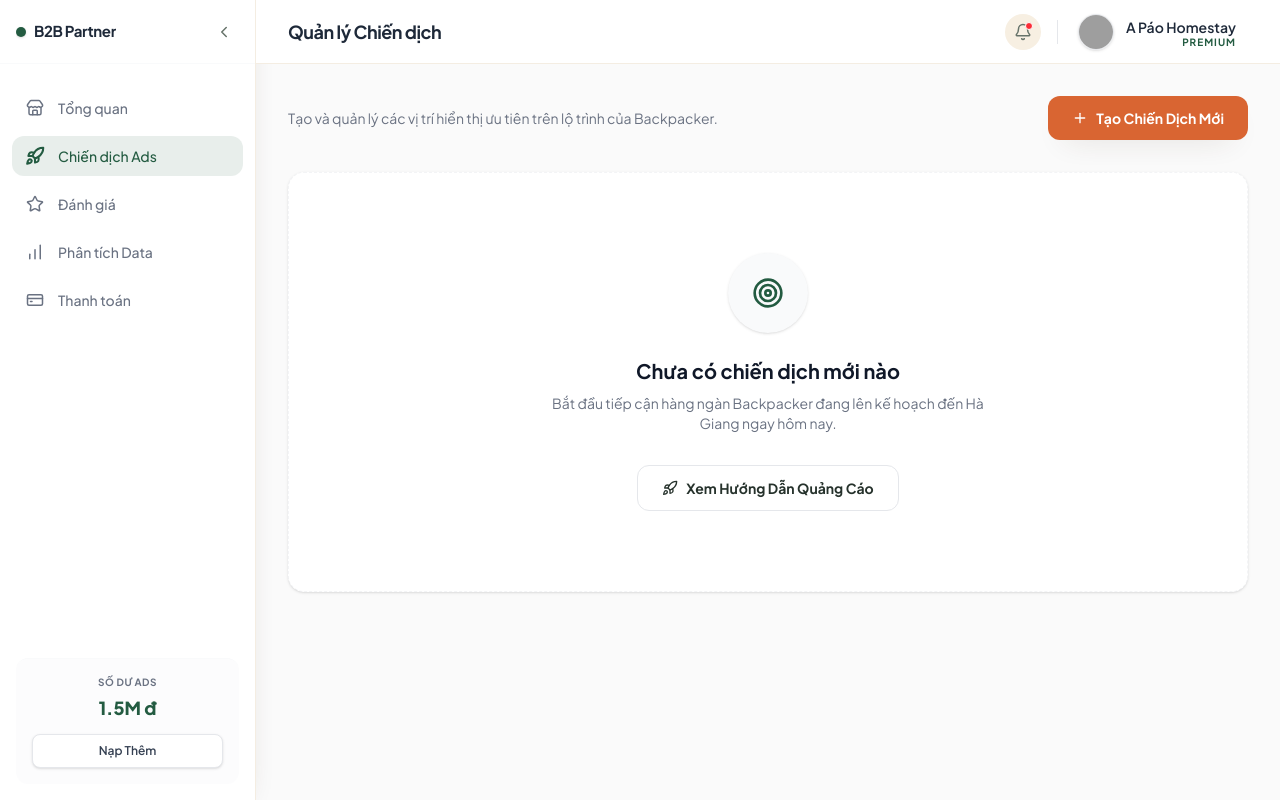
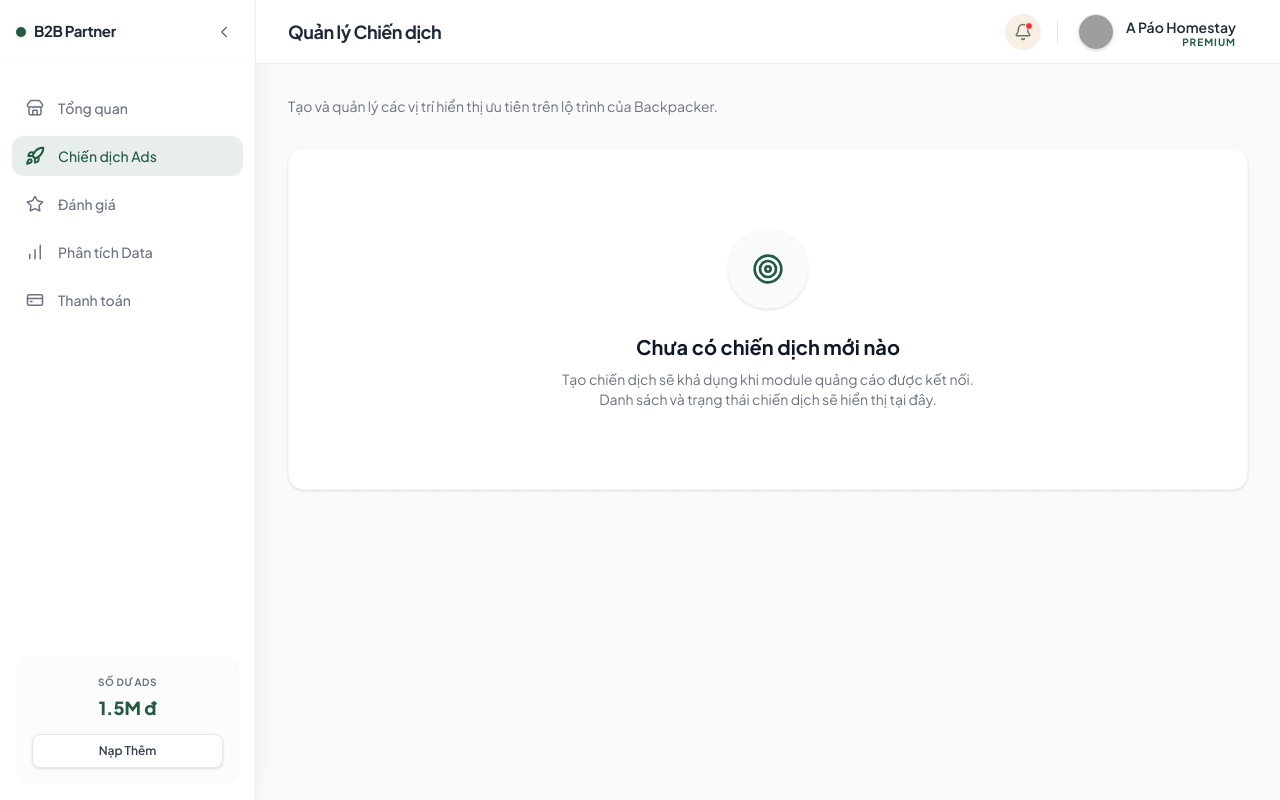
Before and after one commit to tizh24/ROAD_TRIP, a Next.js app in the folder web/: page /partner/campaigns in a window 1280 px wide. Built offline with nearby package versions, Linux system fonts and the light colour scheme; grey boxes are pictures that could not be loaded.

Commit message:
fix(web): clarify partner unavailable states

```diff
--- a/web/src/features/monetization/components/partner/billing/PartnerBillingPanel.tsx
+++ b/web/src/features/monetization/components/partner/billing/PartnerBillingPanel.tsx
@@ -1,7 +1,6 @@
 "use client";
 import React from "react";
-import { CreditCard, Wallet } from "lucide-react";
-import CTAButton from "@/components/ui/CTAButton";
+import { Wallet } from "lucide-react";
 
 export default function PartnerBillingPanel() {
   return (
@@ -15,11 +14,8 @@ export default function PartnerBillingPanel() {
         <div className="w-20 h-20 bg-emerald-50 rounded-full flex items-center justify-center text-emerald-500 mb-6 shadow-sm">
           <Wallet size={32} />
         </div>
-        <h3 className="text-xl font-bold text-gray-900 mb-2">Số dư hiện tại: 1.500.000 đ</h3>
-        <p className="text-gray-500 text-sm max-w-md mb-8">Nạp thêm tiền qua VNPay hoặc chuyển khoản ngân hàng để duy trì chiến dịch.</p>
-        <CTAButton variant="primary" className="px-6 py-2.5 rounded-xl text-sm flex items-center gap-2 shadow-md" onClick={() => alert('Đang chuyển hướng sang cổng thanh toán VNPay...')}>
-          <CreditCard size={16} /> Nạp Tiền Ngay
-        </CTAButton>
+        <h3 className="text-xl font-bold text-gray-900 mb-2">Chưa có dữ liệu thanh toán</h3>
+        <p className="text-gray-500 text-sm max-w-md">Số dư, phương thức nạp tiền và hoá đơn sẽ xuất hiện khi hệ thống thanh toán đối tác được kết nối.</p>
       </div>
     </div>
   );
--- a/web/src/features/monetization/components/partner/campaigns/CampaignsPanel.tsx
+++ b/web/src/features/monetization/components/partner/campaigns/CampaignsPanel.tsx
@@ -1,16 +1,12 @@
 "use client";
 import React from "react";
-import CTAButton from "@/components/ui/CTAButton";
-import { Plus, Target, Rocket } from "lucide-react";
+import { Target } from "lucide-react";
 
 export default function CampaignsPanel() {
   return (
     <div className="p-4 md:p-8 max-w-[1400px] mx-auto animate-fade-in-up">
-      <div className="flex flex-col md:flex-row justify-between items-start md:items-center gap-4 mb-8">
+      <div className="mb-8">
         <p className="text-sm text-gray-500">Tạo và quản lý các vị trí hiển thị ưu tiên trên lộ trình của Backpacker.</p>
-        <CTAButton variant="primary" className="flex items-center gap-2 px-5 py-2.5 rounded-xl text-sm w-full md:w-auto justify-center" onClick={() => alert('Form tạo Ads Campaign đang mở...')}>
-          <Plus size={16} /> Tạo Chiến Dịch Mới
-        </CTAButton>
       </div>
 
       <div className="bg-white rounded-2xl border border-gray-100 border-dashed flex flex-col items-center justify-center py-20 text-center shadow-sm">
@@ -18,10 +14,7 @@ export default function CampaignsPanel() {
           <Target size={32} />
         </div>
         <h3 className="text-xl font-bold text-gray-900 mb-2">Chưa có chiến dịch mới nào</h3>
-        <p className="text-gray-500 text-sm max-w-md mb-8">Bắt đầu tiếp cận hàng ngàn Backpacker đang lên kế hoạch đến Hà Giang ngay hôm nay.</p>
-        <CTAButton variant="ghost" className="border border-gray-200 text-gray-700 hover:bg-gray-50 hover:text-gray-900 rounded-xl px-6 py-2.5 flex items-center gap-2" onClick={() => alert('Đang mở file Hướng dẫn sử dụng...')}>
-          <Rocket size={16} /> Xem Hướng Dẫn Quảng Cáo
-        </CTAButton>
+        <p className="text-gray-500 text-sm max-w-md">Tạo chiến dịch sẽ khả dụng khi module quảng cáo được kết nối. Danh sách và trạng thái chiến dịch sẽ hiển thị tại đây.</p>
       </div>
     </div>
   );
```
